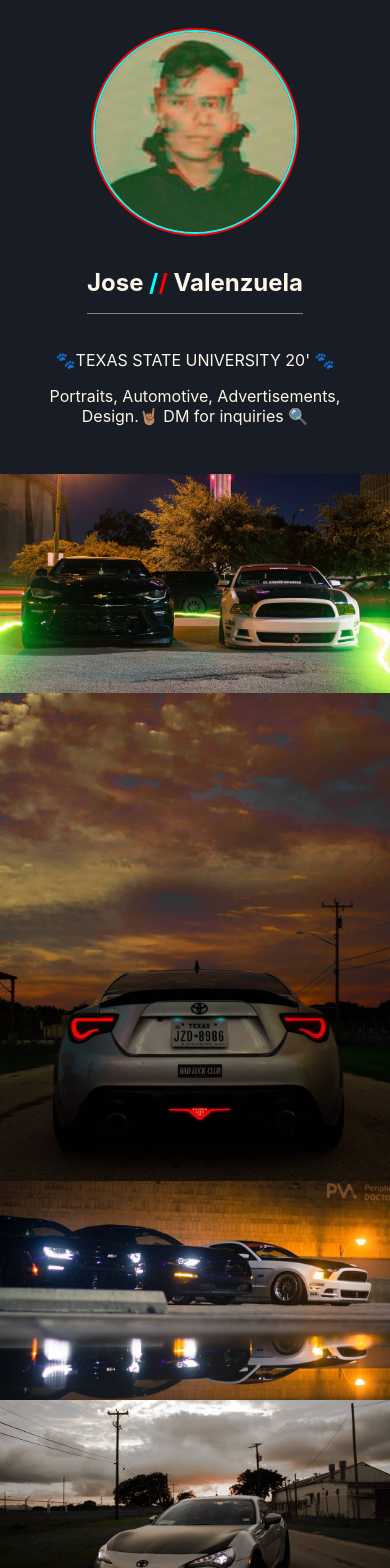
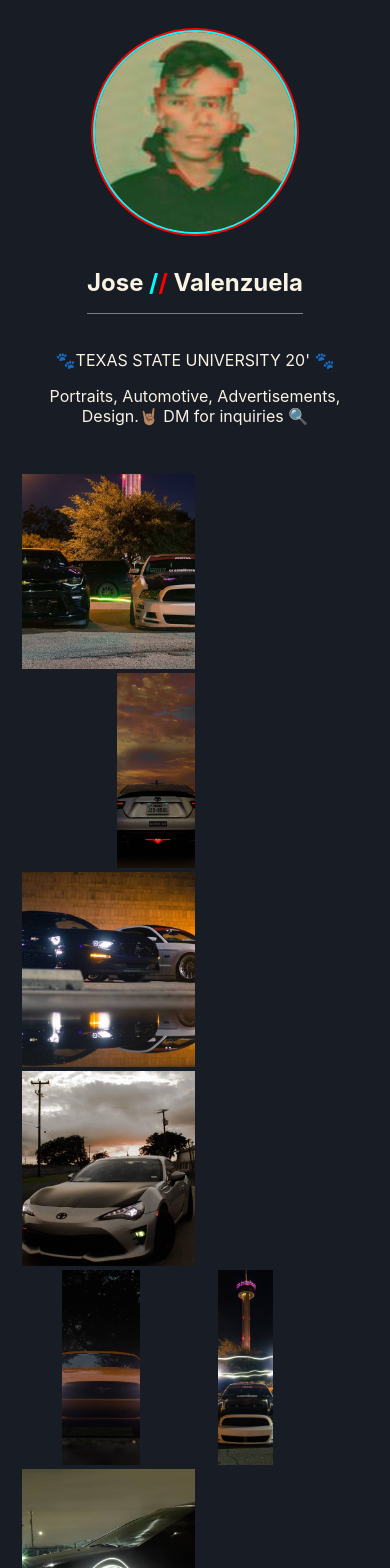
Before and after one commit to artfoliobuild/FrontEnd, a React (Create React App) app in the folder artfolio/: page / in a window 390 px wide. Shown: the top 1568 px of the page. Built offline with nearby package versions, Linux system fonts and the light colour scheme.

Commit message:
Change images grid to 1x1 square grid

```diff
--- a/artfolio/package.json
+++ b/artfolio/package.json
@@ -5,7 +5,11 @@
   "dependencies": {
     "react": "^16.8.1",
     "react-dom": "^16.8.1",
+    "react-grid-gallery": "^0.5.3",
     "react-icons": "^3.4.0",
+    "react-lazy-load-image-component": "^1.3.2",
+    "react-lazyload": "^2.5.0",
+    "react-progressive-image": "^0.6.0",
     "react-scripts": "2.1.5"
   },
   "scripts": {
--- a/artfolio/src/components/header/index.js
+++ b/artfolio/src/components/header/index.js
@@ -1,6 +1,6 @@
 import React from 'react';
 
-import { FiMenu } from 'react-icons/fi';
+// import { FiMenu } from 'react-icons/fi';
 
 const image = require('../../images/profile/42696764_388532598354278_2259473674702684160_n.jpg');
 
--- a/artfolio/src/components/photoGrid/index.js
+++ b/artfolio/src/components/photoGrid/index.js
@@ -1,13 +1,50 @@
 import React from 'react';
+
+import LazyLoad from 'react-lazyload';
+
+import { LazyLoadImage } from 'react-lazy-load-image-component';
+
+import Gallery from 'react-grid-gallery';
 
 export default function PhotoGrid(props) {
     const images = [];
+    // const gallery = [];
+    // let width;
+    // let height;
+    let type;
     for (let image in props.images) {
-        images.push([image, props.images[image]]);
+        if (props.images[image].search('1080x608') !== -1) {
+            // width = 1080;
+            // height = 608;
+            type = "1080x608"
+        } else if (props.images[image].search('608x1080') !== -1) {
+            // width = 608;
+            // height = 1080;
+            type = "608x1080"
+        } else if (props.images[image].search('1080x1350') !== -1) {
+            // width = 1080;
+            // height = 1350;
+            type = "1080x1350"
+        } else if (props.images[image].search('1080x720') !== -1) {
+            // width = 1080;
+            // height = 720;
+            type = "1080x720"
+        } else if (props.images[image].search('1080x1080') !== -1) {
+            // width = 1080;
+            // height = 1080;
+            type = "1080x1080"
+        } else {
+            // width = 1080;
+            // height = 608;
+            type = "1080x608"
+        }
+        // gallery.push({ src: props.images[image], thumbnail: props.images[image], thumbnailWidth: width, thumbnailHeight: height, })
+        images.push([image, props.images[image], type]);
     }
     return (
         <div className="photo-grid">{images.map((image, i) => {
-            return <img onClick={_ => props.handleClick(image[1])} className={`photo-grid_image`} key={`${image[0]}-${i}`} src={image[1]} alt="car" />
+            return <LazyLoad key={`${image[0]}-${i}`} height={60} offset={100} once ><img onClick={_ => props.handleClick(image[1])} className={`photo-grid_image type-${image[2]}`} src={image[1]} alt="car" /></LazyLoad>
         })}</div>
+        // <Gallery rowHeight={300} enableImageSelection={false} images={gallery} />
     )
 }
--- a/artfolio/src/css/index.css
+++ b/artfolio/src/css/index.css
@@ -40,6 +40,7 @@ code {
   width: 100%;
   padding: 2rem;
   top: 0;
+  opacity: 0.99;
 }
 .header_profile {
   position: relative;
@@ -133,50 +134,49 @@ code {
 }
 .photo-grid {
   width: 100%;
-  line-height: 0;
-  column-count: 5;
-  column-gap: 0px;
+  display: flex;
+  flex-wrap: wrap;
+  flex-direction: row;
+  justify-content: center;
 }
 .photo-grid_image {
   cursor: pointer;
   user-select: none;
-  width: 100% !important;
-  height: auto !important;
+  width: calc(100%/6);
+  height: calc(100vw/6);
   object-fit: cover;
 }
-@media (max-width: 1200px) {
-  .photo-grid {
-    -moz-column-count: 4;
-    -webkit-column-count: 4;
-    column-count: 4;
+@media (max-width: 1300px) {
+  .photo-grid_image {
+    width: calc(100% / 5);
+    height: calc(100vw / 5);
   }
 }
 @media (max-width: 1000px) {
-  .photo-grid {
-    -moz-column-count: 3;
-    -webkit-column-count: 3;
-    column-count: 3;
+  .photo-grid_image {
+    width: calc(100% / 4);
+    height: calc(100vw / 4);
   }
 }
 @media (max-width: 800px) {
-  .photo-grid {
-    -moz-column-count: 2;
-    -webkit-column-count: 2;
-    column-count: 2;
+  .photo-grid_image {
+    width: calc(100% / 3);
+    height: calc(100vw / 3);
   }
 }
 @media (max-width: 400px) {
-  .photo-grid {
-    -moz-column-count: 1;
-    -webkit-column-count: 1;
-    column-count: 1;
+  .photo-grid_image {
+    width: calc(100% / 2);
+    height: calc(100vw / 2);
   }
 }
 .fullscreen {
   position: fixed;
+  top: 0;
   width: 100vw;
   height: 100vh;
   background: rgba(0, 0, 0, 0.6);
+  z-index: 100;
 }
 .close {
   cursor: pointer;
@@ -187,6 +187,7 @@ code {
   background: #171c25;
 }
 .modal {
+  z-index: 200;
   font-size: 0.9rem;
   width: 100%;
   max-width: 935px;
--- a/artfolio/src/less/grid.less
+++ b/artfolio/src/less/grid.less
@@ -5,39 +5,91 @@
 
 .photo-grid {
     width: 100%;
-    line-height: 0;
-    column-count: 5;
-    column-gap: 0px;
+    // line-height: 0;
+    // column-count: 5;
+    // column-gap: 0px;
+    display: flex;
+    flex-wrap: wrap;
+    flex-direction: row;
+    justify-content: center;
 
     &_image {
         cursor: pointer;
         user-select: none;
-        width: 100% !important;
-        height: auto !important;
+        width: calc(100%/6);
+        height: calc(100vw/6);
+        // width: 100% !important;
+        // height: 100% !important;
         object-fit: cover;
-    }
 
-    @media (max-width: 1200px) {
-        -moz-column-count: 4;
-        -webkit-column-count: 4;
-        column-count: 4;
+        @media (max-width: 1300px) {
+            width: calc(100% / 5);
+            height: calc(100vw / 5);
         }
 
         @media (max-width: 1000px) {
-        -moz-column-count: 3;
-        -webkit-column-count: 3;
-        column-count: 3;
+            width: calc(100% / 4);
+            height: calc(100vw / 4);
         }
 
         @media (max-width: 800px) {
-        -moz-column-count: 2;
-        -webkit-column-count: 2;
-        column-count: 2;
+            width: calc(100% / 3);
+            height: calc(100vw / 3);
         }
 
         @media (max-width: 400px) {
-        -moz-column-count: 1;
-        -webkit-column-count: 1;
-        column-count: 1;
+            width: calc(100% / 2);
+            height: calc(100vw / 2);
         }
     }
+
+    // .type-1080x608 {
+    //     width: calc(100%/6);
+    //     height: calc(100vw/6);
+    // }
+
+    // .type-608x1080 {
+    //     width: calc(100%/6);
+    //     height: calc(100vw/6);
+    // }
+
+    // .type-1080x1350 {
+    //     width: calc(100%/6);
+    //     height: calc(100vw/6);
+    // }
+
+    // .type-1080x720 {
+    //     width: calc(100%/6);
+    //     height: calc(100vw/6);
+    // }
+
+    // .type-1080x1080 {
+    //     width: calc(100%/6);
+    //     height: calc(100vw/6);
+    // }
+
+    // @media (max-width: 1300px) {
+    //     -moz-column-count: 4;
+    //     -webkit-column-count: 4;
+    //     column-count: 4;
+    // }
+
+    // @media (max-width: 1000px) {
+    //     -moz-column-count: 3;
+    //     -webkit-column-count: 3;
+    //     column-count: 3;
+    // }
+
+    // @media (max-width: 800px) {
+    //     -moz-column-count: 2;
+    //     -webkit-column-count: 2;
+    //     column-count: 2;
+    // }
+
+    // @media (max-width: 400px) {
+    //     -moz-column-count: 1;
+    //     -webkit-column-count: 1;
+    //     column-count: 1;
+    // }
+
+}
--- a/artfolio/src/less/modal.less
+++ b/artfolio/src/less/modal.less
@@ -1,8 +1,10 @@
 .fullscreen {
     position: fixed;
+    top: 0;
     width: 100vw;
     height: 100vh;
     background: rgba(0, 0, 0, 0.6);
+    z-index: 100;
 }
 
 .close {
@@ -15,6 +17,7 @@
 }
 
 .modal {
+    z-index: 200;
     font-size: 0.9rem;
     width: 100%;
     max-width: 935px;
--- a/artfolio/src/less/navbar.less
+++ b/artfolio/src/less/navbar.less
@@ -10,6 +10,7 @@
     width: 100%;
     padding: 2rem;
     top: 0;
+    opacity: 0.99;
 
     &_profile {
         position: relative;
@@ -54,11 +55,11 @@
 
         &:hover {
             &:before {
-                animation: glitch 3500ms cubic-bezier(.25, .46, .45, .94) both infinite
+                animation: glitch 3500ms cubic-bezier(.25, .46, .45, .94) both infinite;
             }
 
             &:after {
-                animation: glitch 3500ms cubic-bezier(.25, .46, .45, .94) reverse both infinite
+                animation: glitch 3500ms cubic-bezier(.25, .46, .45, .94) reverse both infinite;
             }
         }
     }
```
Also changed, not shown: 1 other file (tests, documents, lock files or other folders). Lines whose indentation alone changed are shown as unchanged.
